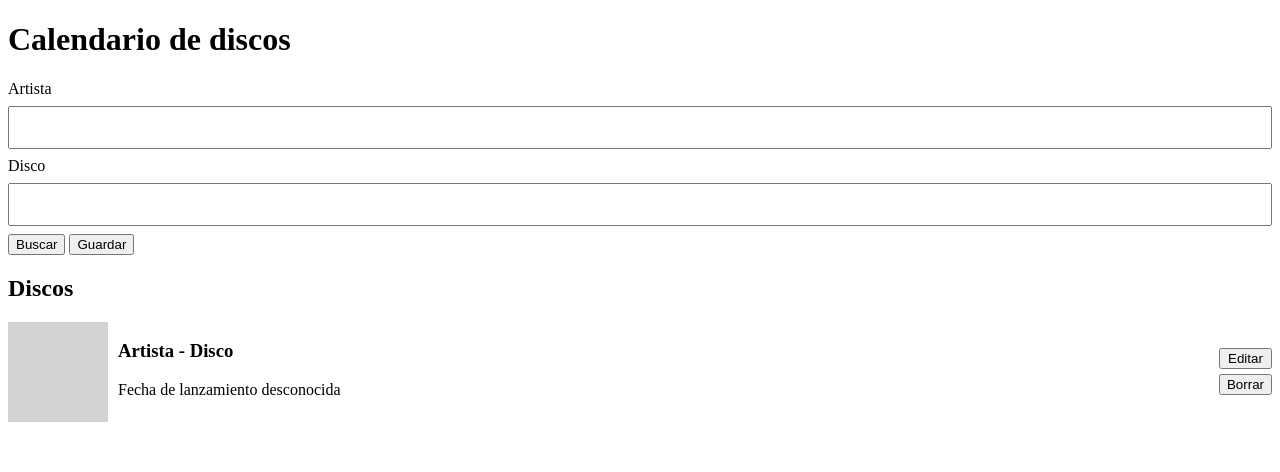
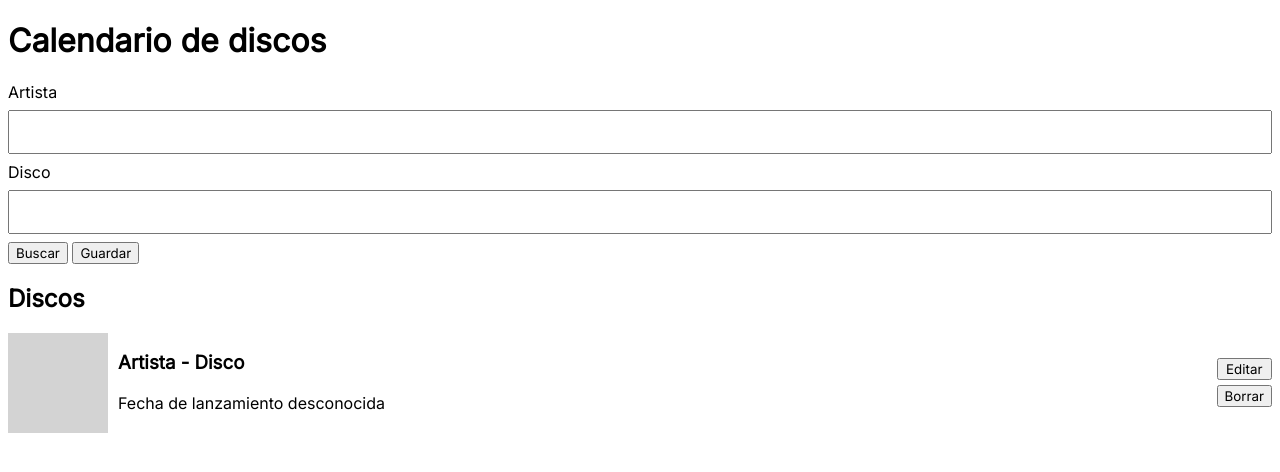
Before and after one commit to jzavala-gonzalez/calendario-discos, a SvelteKit app: page / in a window 1280 px wide. Shown: the top 472 px of the page. Built offline with nearby package versions, Linux system fonts and the light colour scheme.

Commit message:
Add Inter font

```diff
--- a/package.json
+++ b/package.json
@@ -28,5 +28,8 @@
 		"typescript-eslint": "^8.0.0",
 		"vite": "^5.0.3"
 	},
-	"type": "module"
+	"type": "module",
+	"dependencies": {
+		"@fontsource/inter": "^5.0.20"
+	}
 }
--- a/src/routes/+page.svelte
+++ b/src/routes/+page.svelte
@@ -1,4 +1,6 @@
 <script lang="ts">
+    import '@fontsource/inter';
+
     import {onMount} from 'svelte';
     import Disco from '$lib/components/Disco.svelte';
 
@@ -313,6 +315,10 @@ Id to index: {JSON.stringify(id_to_index)}
 
 
 <style>
+* {
+    font-family: 'Inter';
+}
+
 .disco-container + .disco-container {
     margin-top: 10px;
 }
```
Also changed, not shown: 1 other file (tests, documents, lock files or other folders).
